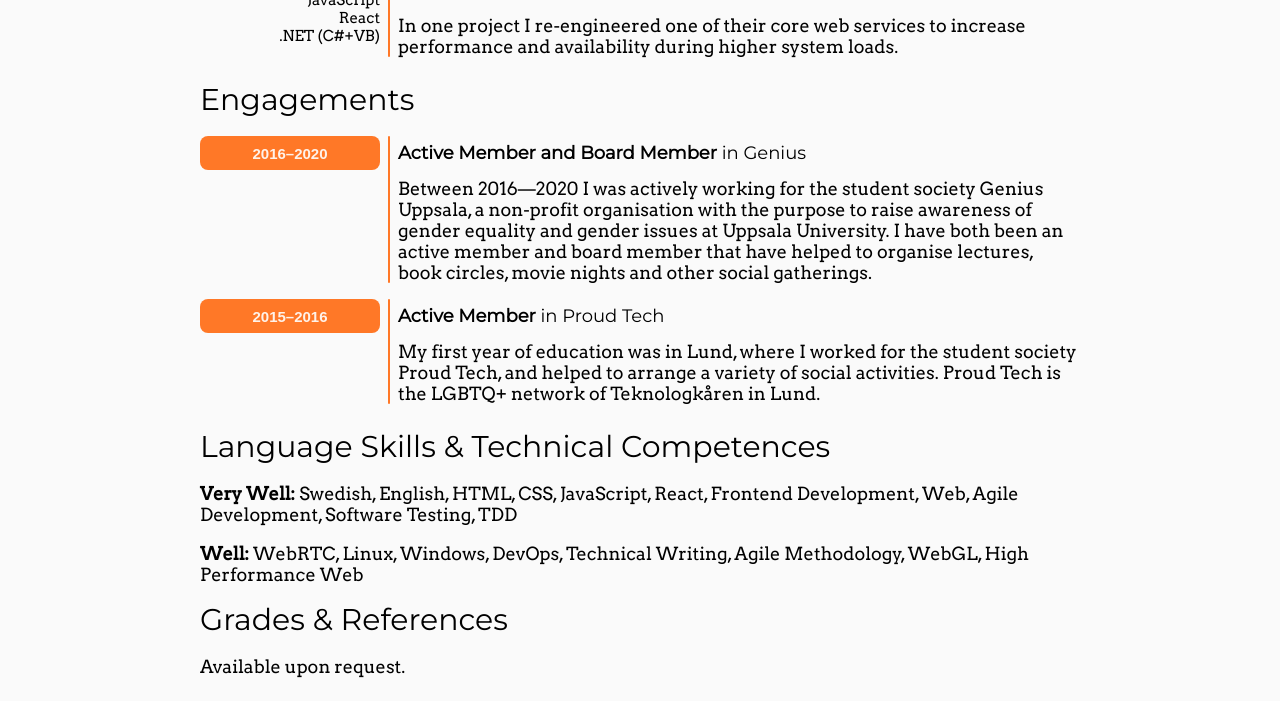
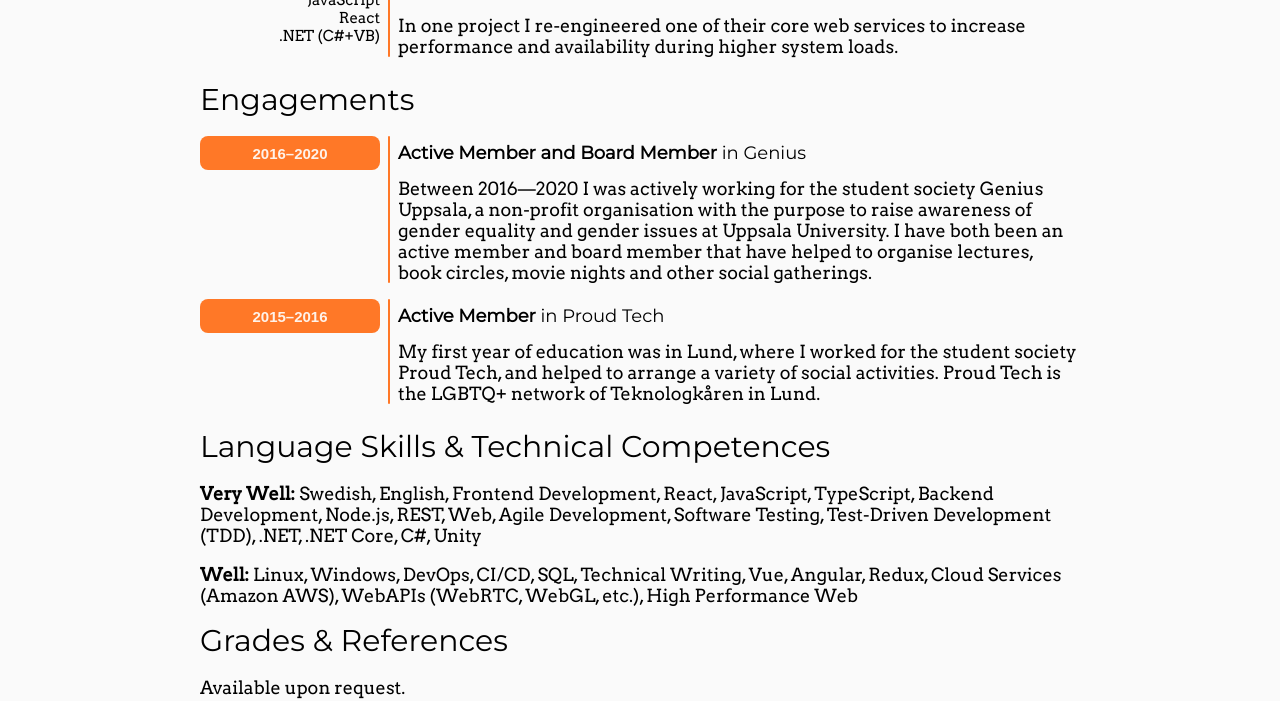
Before and after one commit to mickez/michaelrehn, a plain HTML site: page src/index.html in a window 1280 px wide. Shown: the part 1267-1968 px from the top of the page. Drawn offline with Linux system fonts and the light colour scheme.

Commit message:
Update keywords

```diff
--- a/src/index.html
+++ b/src/index.html
@@ -311,13 +311,15 @@
       <section>
         <h2>Language Skills & Technical Competences</h2>
         <p>
-          <span class="bold">Very Well:</span> Swedish, English, HTML, CSS,
-          JavaScript, React, Frontend Development, Web, Agile Development,
-          Software Testing, TDD
+          <span class="bold">Very Well:</span> Swedish, English, Frontend
+          Development, React, JavaScript, TypeScript, Backend Development,
+          Node.js, REST, Web, Agile Development, Software Testing, Test-Driven
+          Development (TDD), .NET, .NET Core, C#, Unity
         </p>
         <p>
-          <span class="bold">Well:</span> WebRTC, Linux, Windows, DevOps,
-          Technical Writing, Agile Methodology, WebGL, High Performance Web
+          <span class="bold">Well:</span> Linux, Windows, DevOps, CI/CD, SQL,
+          Technical Writing, Vue, Angular, Redux, Cloud Services (Amazon AWS),
+          WebAPIs (WebRTC, WebGL, etc.), High Performance Web
         </p>
       </section>
       <section>
```
